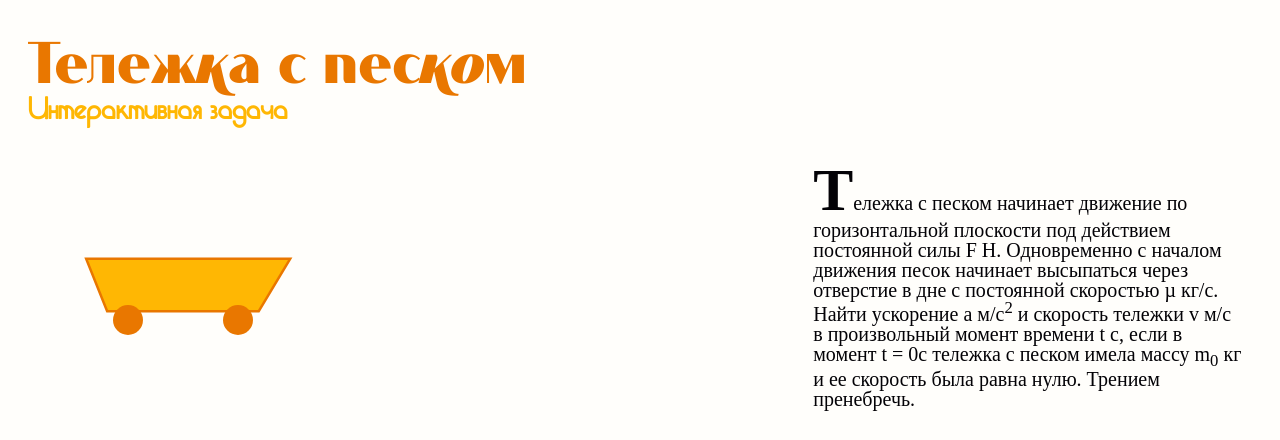
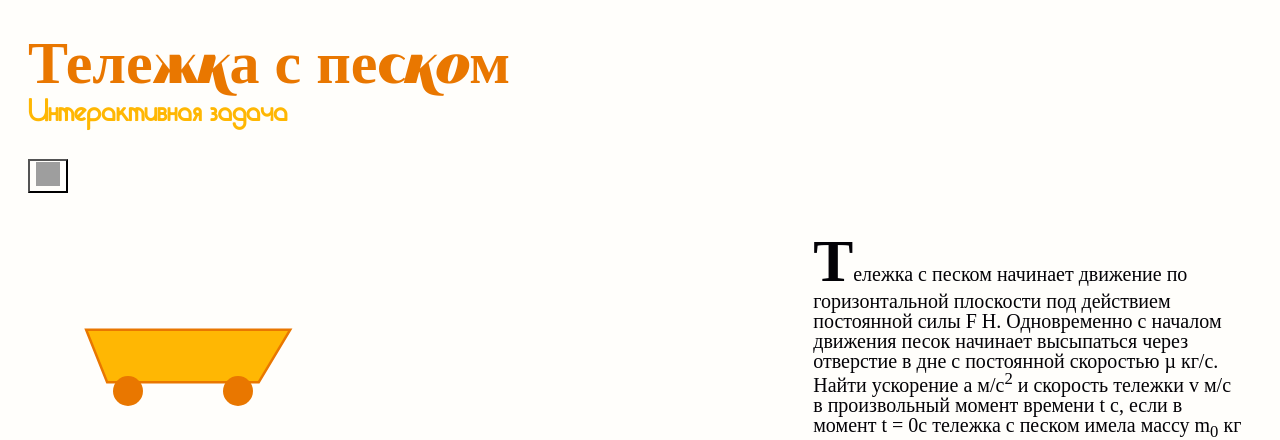
Before and after one commit to Starostina-elena/Physics_project_sand_trolley, a Flask app: page / in a window 1280 px wide. Shown: the top 440 px of the page. Run offline with Flask 3, Linux system fonts and the light colour scheme; some web fonts are replaced; grey boxes are pictures that could not be loaded.

Commit message:
Update index.html

```diff
--- a/templates/index.html
+++ b/templates/index.html
@@ -8,11 +8,18 @@
 </head>
 <body>
     <div class="wrapper">
-    <header>
+     <header>
+        <div class="title-container">
+            <div class="title">
         Теле<span class="special-spacing">ж</span><span class="highlight">к</span>а с
         пе<span class="special-spacing">c</span><span class="highlight">ко</span>м
+            </div>
         <div class="sub_header">Интерактивная задача</div>
-        <div class="help"></div>
+        </div>
+        <div class="help">
+            <button popovertarget="my-popover"><img src="static/css/icons8-информация-ios-17-filled-96.png" alt="Информация" width="24" height="24"></button>
+            <div popover id="my-popover">Greetings, one and all!</div>
+        </div>
     </header>
     <div class="content">
         <div class="animation">
```
